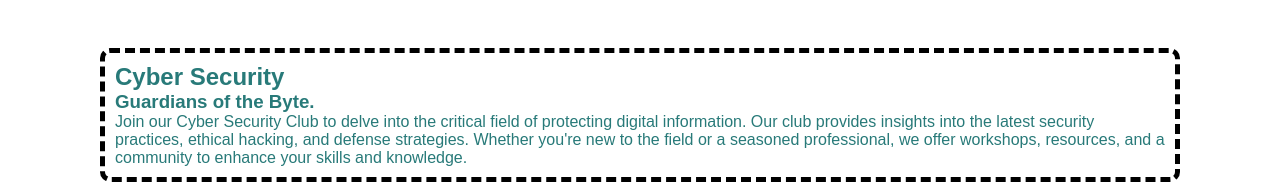
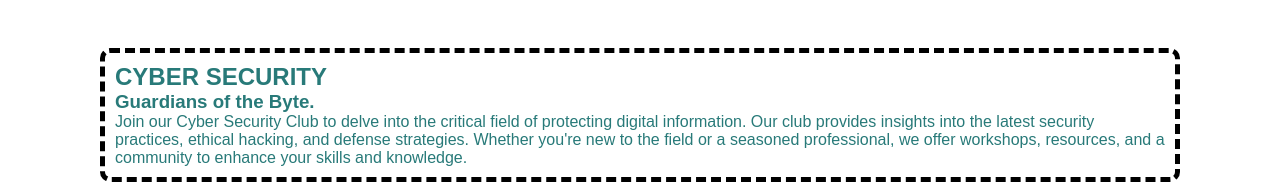
Before and after one commit to Grace-Wanja/my-app, a Next.js app: page / in a window 1280 px wide. Shown: the part 550-734 px from the top of the page. Built offline with nearby package versions, Linux system fonts and the light colour scheme.

Commit message:
capitalized chapters

```diff
--- a/src/app/page.js
+++ b/src/app/page.js
@@ -17,7 +17,7 @@ export default function Home() {
     },
 
     {
-      title: "Cyber Security",
+      title: "CYBER SECURITY",
       subtitle: "Guardians of the Byte.",
       content: "Join our Cyber Security Club to delve into the critical field of protecting digital information. Our club provides insights into the latest security practices, ethical hacking, and defense strategies. Whether you're new to the field or a seasoned professional, we offer workshops, resources, and a community to enhance your skills and knowledge."
     },
```
